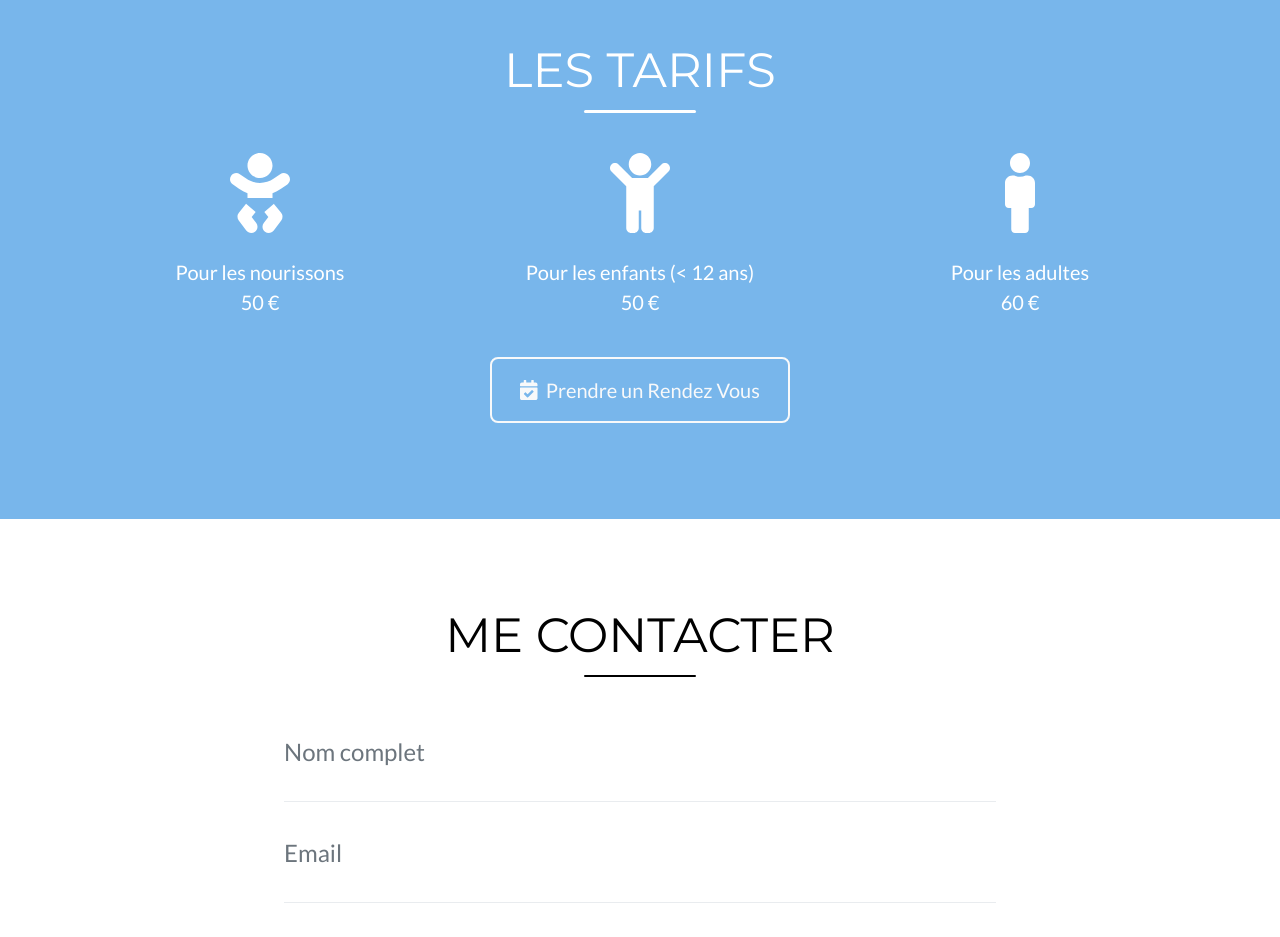
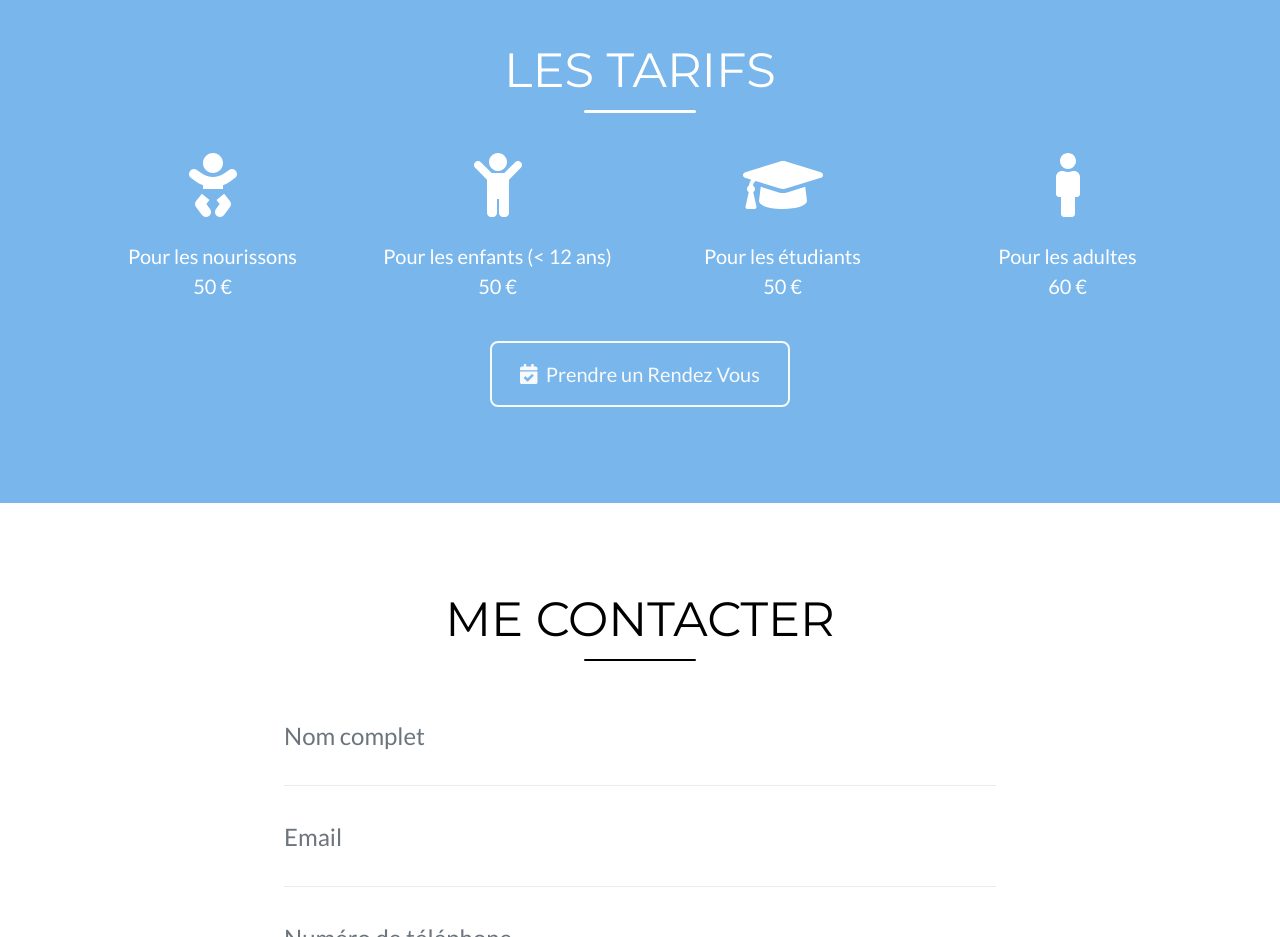
Before and after one commit to Romain7495/osteopathe-antibes.eu, a plain HTML site: page index.html in a window 1280 px wide. Shown: the part 2120-3057 px from the top of the page. Drawn offline with nearby package versions, Linux system fonts and the light colour scheme.

Commit message:
add student prices

```diff
--- a/index.html
+++ b/index.html
@@ -155,16 +155,20 @@
                 </div>
                 <!-- About Section Content-->
                 <div class="row">
-                    <div style="text-align: center" class="col-lg-4 ml-auto"><p class="lead">
-                        <div class="divider-custom-icon"><i class="fas fa-baby fa-5x"></i></div><br/>
+                    <div style="text-align: center" class="col-lg-3 ml-auto"><p class="lead">
+                        <div class="divider-custom-icon"><i class="fas fa-baby fa-4x"></i></div><br/>
                         <p class="lead mb-0">Pour les nourissons<br/>50 €</p>
                     </p></div>
-                    <div style="text-align: center" class="col-lg-4 ml-auto"><p class="lead">
-                        <div class="divider-custom-icon"><i class="fas fa-child fa-5x"></i></div><br/>
+                    <div style="text-align: center" class="col-lg-3 ml-auto"><p class="lead">
+                        <div class="divider-custom-icon"><i class="fas fa-child fa-4x"></i></div><br/>
                         <p class="lead mb-0">Pour les enfants (< 12 ans)<br/>50 €</p>
                     </p></div>
-                    <div style="text-align: center" class="col-lg-4 ml-auto"><p class="lead">
-                        <div class="divider-custom-icon"><i class="fas fa-male fa-5x"></i></div><br/>
+                    <div style="text-align: center" class="col-lg-3 ml-auto"><p class="lead">
+                        <div class="divider-custom-icon"><i class="fas fa-graduation-cap fa-4x"></i></div><br/>
+                        <p class="lead mb-0">Pour les étudiants<br/>50 €</p>
+                    </p></div>
+                    <div style="text-align: center" class="col-lg-3 ml-auto"><p class="lead">
+                        <div class="divider-custom-icon"><i class="fas fa-male fa-4x"></i></div><br/>
                         <p class="lead mb-0">Pour les adultes<br/>60 €</p>
                     </p></div>
 
```
